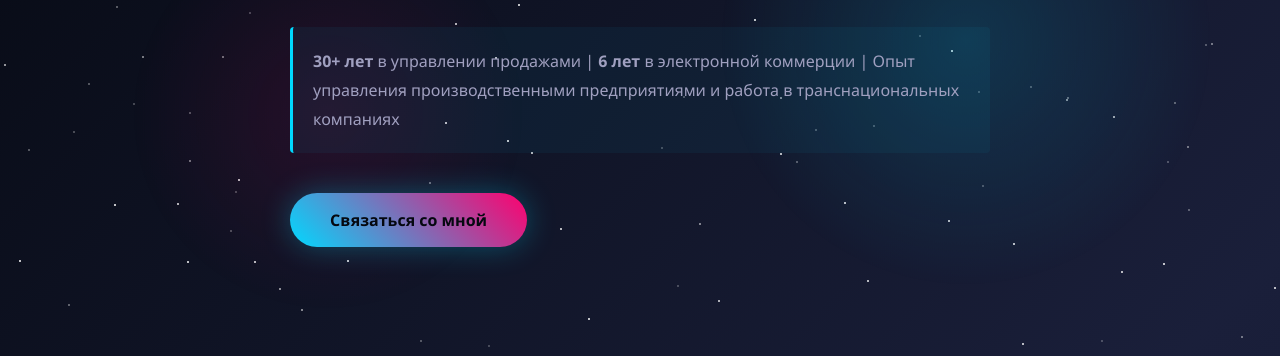
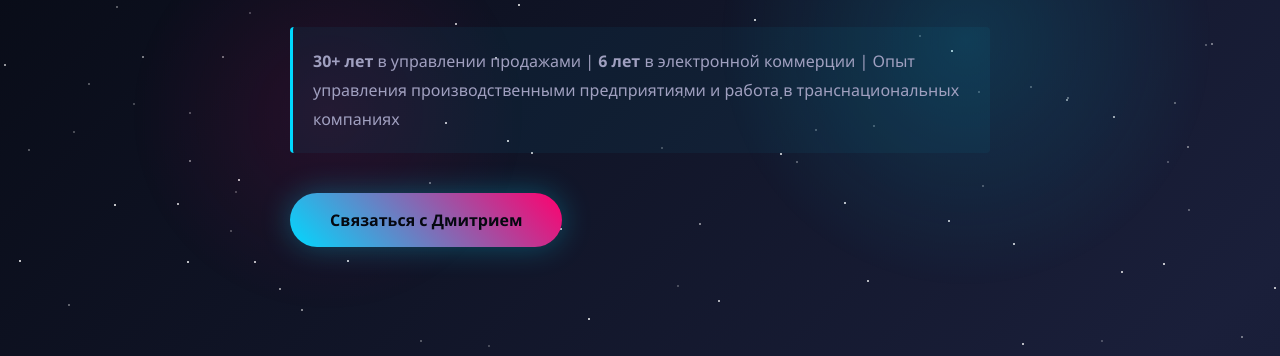
Before and after one commit to SergFomi/hr.github.io, a plain HTML site: page dima/index.html in a window 1280 px wide. Shown: the part 381-737 px from the top of the page. Drawn offline with Linux system fonts and the light colour scheme.

Commit message:
Update index.html

```diff
--- a/dima/index.html
+++ b/dima/index.html
@@ -394,7 +394,7 @@
                 </div>
 
                 <a href="https://t.me/Demjannn" class="cta-button" target="_blank">
-                    Связаться со мной
+                    Связаться с Дмитрием
                 </a>
             </div>
         </div>
```
